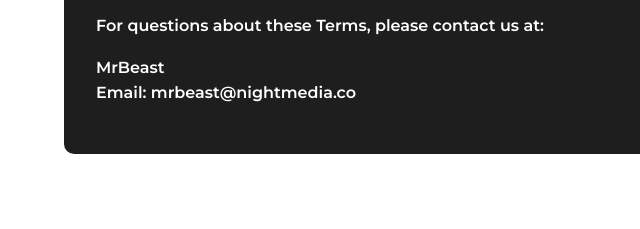
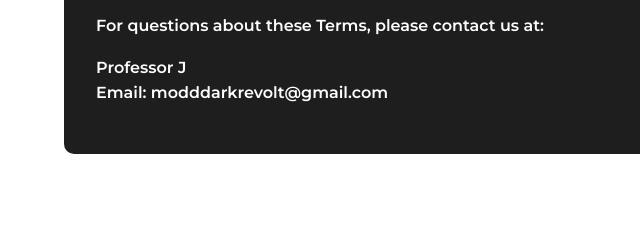
Before and after one commit to ProfessorJ17/beastinfo, a plain HTML site: page terms-of-service.html in a window 1280 px wide. Shown: the part 3714-3943 px from the top of the page, 0-640 px from the left. Drawn offline with Linux system fonts and the light colour scheme; a web font is replaced by a local one.

Commit message:
Update terms-of-service.html

```diff
--- a/terms-of-service.html
+++ b/terms-of-service.html
@@ -471,9 +471,9 @@
                 <h3>15. Contact Information</h3>
                 <p>For questions about these Terms, please contact us at:</p>
                 <p>
-                    MrBeast<br>
+                    Professor J<br>
 
-                    Email: mrbeast@nightmedia.co
+                    Email: modddarkrevolt@gmail.com
                 </p>
 
 
```
